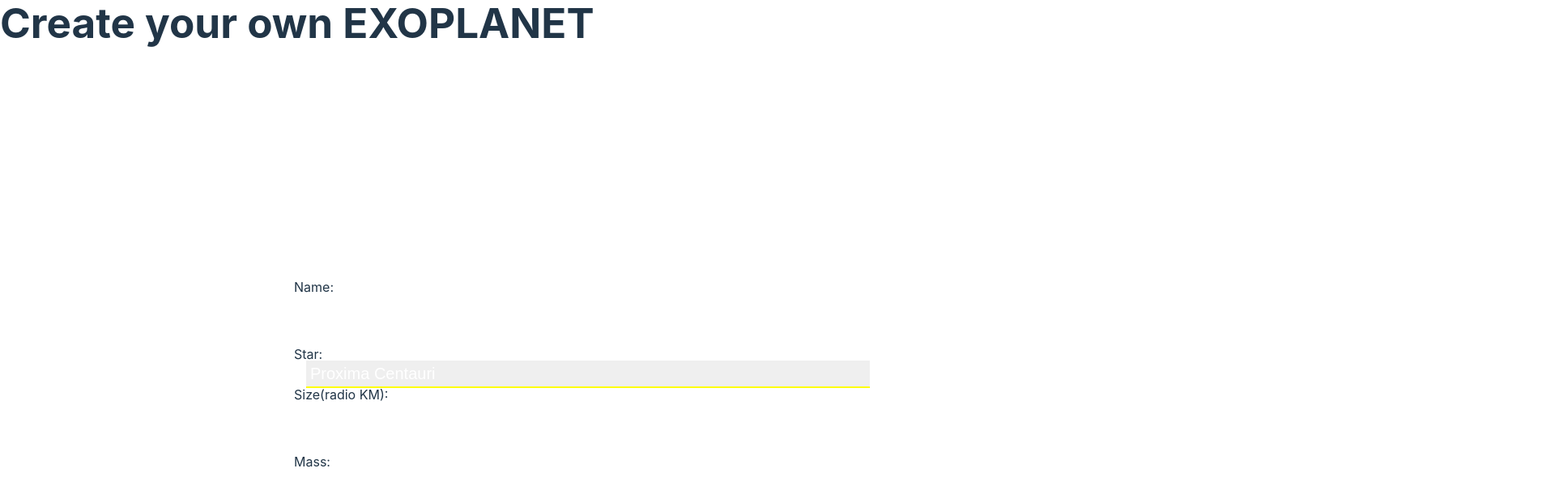
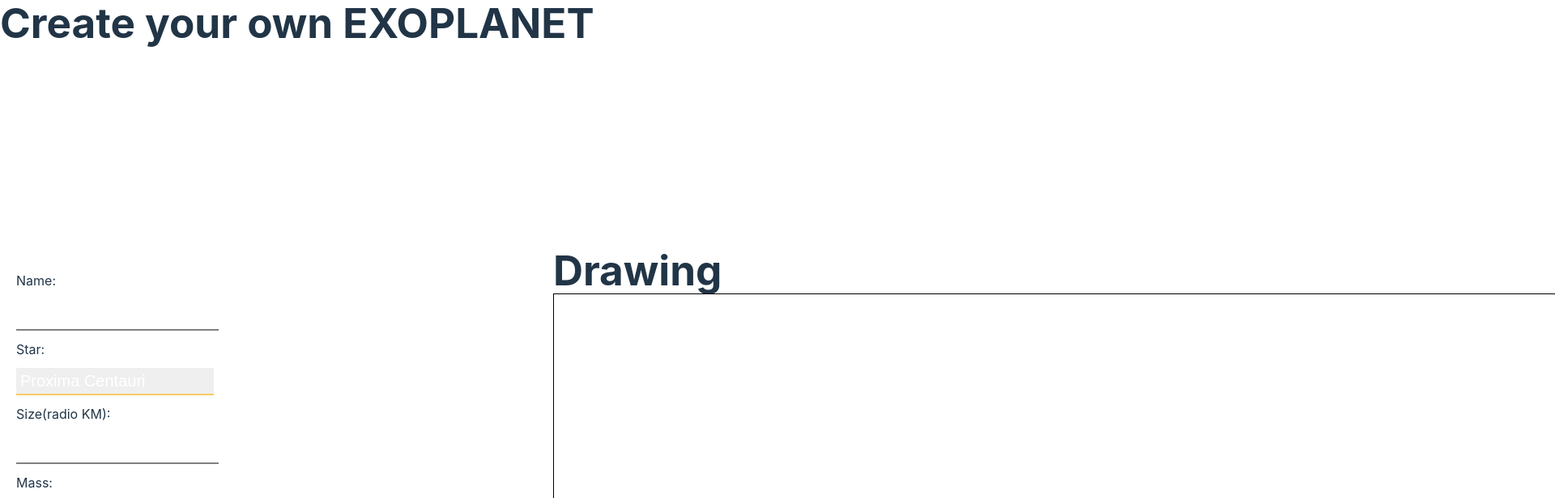
Before and after one commit to Lucas-Cunhaa/Nasa-Space-App-Challenge-2024, a React (Vite) app in the folder my-vue-app/: page /createPlanet in a window 1280 px wide. Shown: the top 616 px of the page at 81% size, 1920 px wide, since content can reach past the window. Built offline with nearby package versions, Linux system fonts and the light colour scheme.

Commit message:
feat: added the paint on the create planet page

```diff
--- a/my-vue-app/src/components/CreatePlanetForm.jsx
+++ b/my-vue-app/src/components/CreatePlanetForm.jsx
@@ -28,8 +28,8 @@ const CreatePlanetForm = () => {
             })
         }
 
-        return (
-            <div className='form'>
+    return (
+        <div className='form'>
             <form onSubmit={handleSubmit(onSubmit)}>
                 <div className='form-group'>
                     <label>Name:</label>
@@ -75,7 +75,7 @@ const CreatePlanetForm = () => {
 
                 <button className ="link-button" type="submit">Submit</button>
             </form>
-         </div>
+        </div>
         );
     };
 
--- /dev/null
+++ b/my-vue-app/src/css/createPlanet.css
@@ -0,0 +1,17 @@
+.create-content{
+    display: flex;
+    align-items: center;
+    justify-content: center;
+    flex-direction: column;
+}
+.top-create{
+    width: 100%;
+    height: 1px;
+}
+.input-section{
+    display: flex;
+    align-items: baseline;
+    justify-content: center;
+    flex-direction: row;
+    margin: 0 20px 0 20px;
+}
--- a/my-vue-app/src/css/form.css
+++ b/my-vue-app/src/css/form.css
@@ -1,7 +1,9 @@
 .form{
-    height: 100px;
-    width: 50%;
+    height: 500px;
+    width: 30%;
     margin: 20% 25%;
+    align-items: center;
+
 }
 .form-group{
    display: flex;
@@ -14,23 +16,27 @@ input{
   width: 100%;
   padding: 5px;
   border : 0;
-  border-bottom: 2px solid var(--gray-default-color);
+  border-bottom: 2px solid gray;
   font-size: 23px;
   outline: 0;
 }
 
 input:focus{
-    border-bottom: 2px solid var(--page-default-color);
+    border-bottom: 2px solid #f7cb65
 }
 
 .custom-select {
     padding: 5px;
     color: white;
     border: 0;
-    border-bottom: 2px solid yellow;
+    border-bottom: 2px solid #f7cb65;
     font-size: 20px;
     outline: 0;
     appearance: none;
-    margin: 0 15px;
+    margin: 15px 0;
+    width: 101.5%;
     cursor: pointer;
 }
+.link-button{
+    margin-top: 10px;
+}
--- a/my-vue-app/src/index.css
+++ b/my-vue-app/src/index.css
@@ -2,11 +2,6 @@
   font-family: Inter, system-ui, Avenir, Helvetica, Arial, sans-serif;
   line-height: 1.5;
   font-weight: 400;
-
-  color-scheme: light dark;
-  color: rgba(255, 255, 255, 0.87);
-  background-color: #242424;
-
   font-synthesis: none;
   text-rendering: optimizeLegibility;
   -webkit-font-smoothing: antialiased;
--- a/my-vue-app/src/pages/create/createPlanet.jsx
+++ b/my-vue-app/src/pages/create/createPlanet.jsx
@@ -1,5 +1,7 @@
 import CreatePlanetForm from "../../components/CreatePlanetForm";
 import Paint from "../../components/paint"
+import "../../css/createPlanet.css"
+
 const CreatePlanet = () => {
     return (
         <>
```
Also changed, not shown: 1 other file (tests, documents, lock files or other folders).
